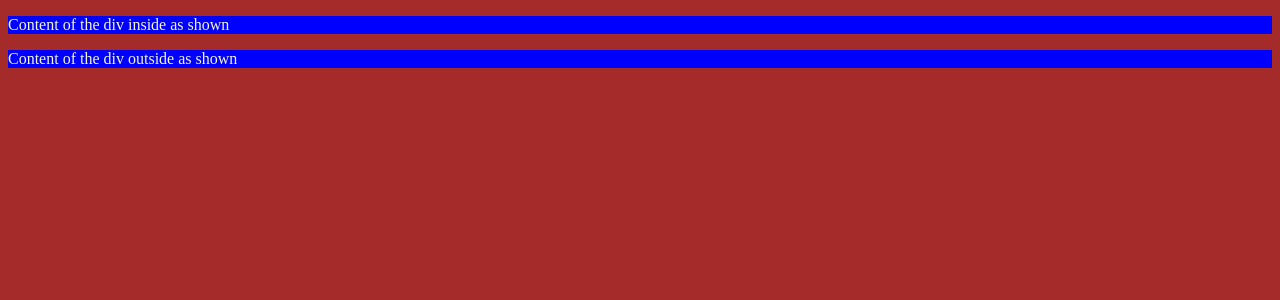
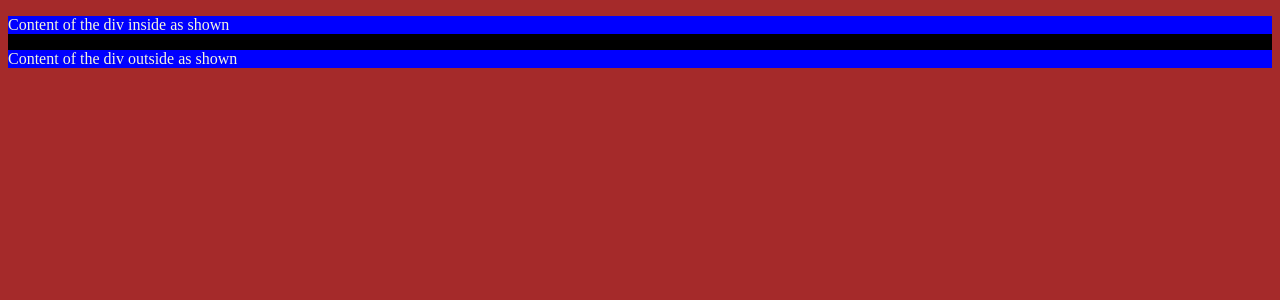
Before and after one commit to vishalw-iitk/Frontend, a PHP site: page /HTML-basics.html in a window 1280 px wide. Shown: the top 300 px of the page. Run offline with PHP 8.4, Linux system fonts and the light colour scheme.

Commit message:
But as we make changes to the outside div element, we see the changes reflected

```diff
--- a/CSS-basics.css
+++ b/CSS-basics.css
@@ -2,7 +2,7 @@ body{
     background-color: brown;
 }
 
-.class_div_inside{
+.class_div_outside{
     background-color: black;
 }
 
```
